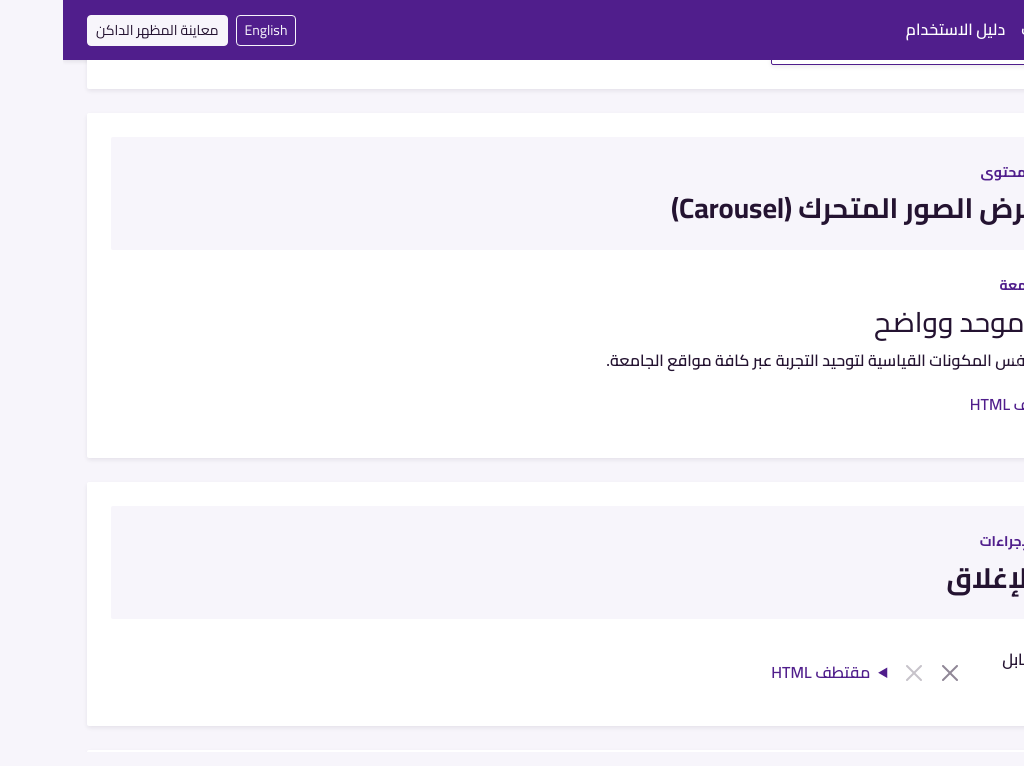
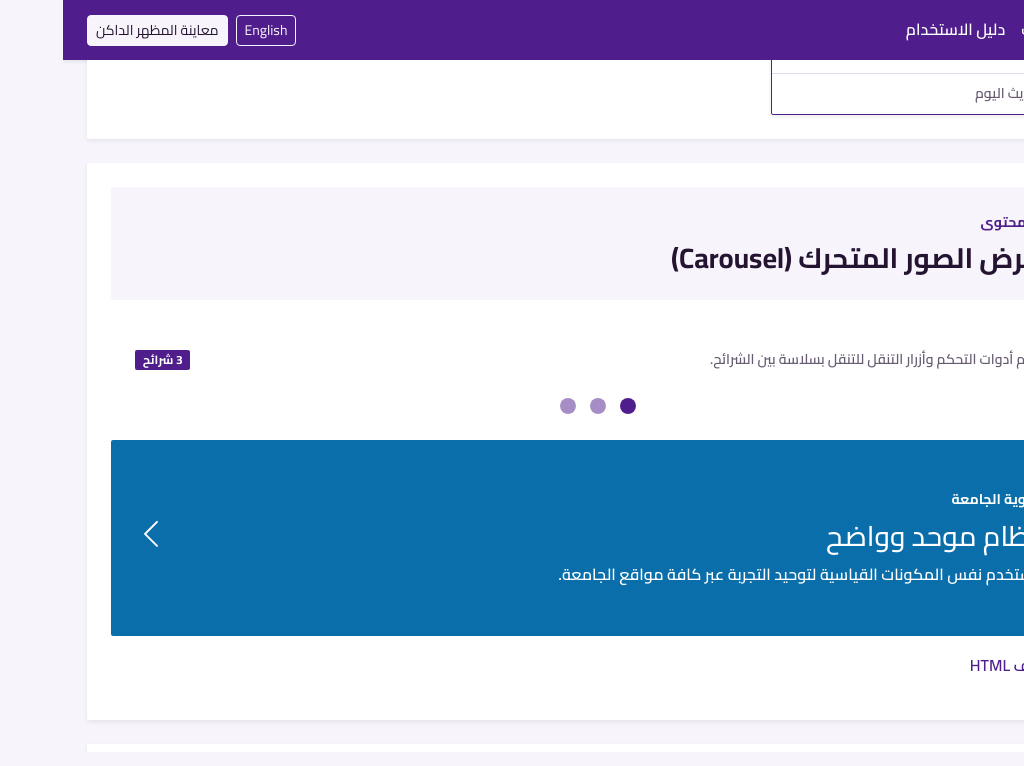
Before and after one commit to ahumaid/sru-design-system, a Vue app: page / in a window 1280 px wide. Both pictures are taken after a click on the button 535 px from the left and 406 px from the top of the page. Shown: the top 766 px of the page, without its empty margins (256-1280 px from the left). Built offline with nearby package versions, Linux system fonts and the light colour scheme.

Commit message:
Fix carousel controls and RTL support

```diff
--- a/src/components/sections/CarouselSection.vue
+++ b/src/components/sections/CarouselSection.vue
@@ -1,15 +1,18 @@
 <template>
 <section class="gallery-section" id="carousel" aria-labelledby="carousel-title">
             <div class="gallery-section-heading bg-body-tertiary border-start border-primary border-4 rounded-3 p-3 p-md-4 mb-4"><p class="small text-primary fw-bold text-uppercase mb-2">{{ $t('phrases.09-content') }}</p><h2 class="h3 fw-bold mb-0" id="carousel-title">{{ $t('labels.carousel-title') }}</h2></div>
-            <div id="demo-carousel" class="carousel slide showcase-panel p-0" data-bs-ride="false">
-              <div class="carousel-indicators"><button type="button" data-bs-target="#demo-carousel" data-bs-slide-to="0" class="active" aria-current="true" :aria-label="$t('phrases.slide-1')"></button><button type="button" data-bs-target="#demo-carousel" data-bs-slide-to="1" :aria-label="$t('phrases.slide-2')"></button><button type="button" data-bs-target="#demo-carousel" data-bs-slide-to="2" :aria-label="$t('phrases.slide-3')"></button></div>
-              <div class="carousel-inner rounded-3">
-                <div class="carousel-item active"><div class="carousel-demo-slide slide-purple"><div><p class="small text-primary fw-bold text-uppercase mb-2">{{ $t('phrases.digital-services') }}</p><h3>{{ $t('phrases.designed-for-people') }}</h3><p class="mb-0">{{ $t('copy.carouselAccessibleCaption') }}</p></div></div></div>
-                <div class="carousel-item"><div class="carousel-demo-slide slide-blue"><div><p class="small text-primary fw-bold text-uppercase mb-2">{{ $t('phrases.university-identity') }}</p><h3>{{ $t('phrases.one-clear-system') }}</h3><p class="mb-0">{{ $t('copy.carouselSharedComponents') }}</p></div></div></div>
-                <div class="carousel-item"><div class="carousel-demo-slide slide-dark"><div><p class="small text-primary fw-bold text-uppercase mb-2">{{ $t('phrases.bootstrap-components') }}</p><h3>{{ $t('phrases.built-to-adapt') }}</h3><p class="mb-0">{{ $t('copy.carouselControls') }}</p></div></div></div>
+            <div class="showcase-panel p-0">
+              <div class="d-flex align-items-center justify-content-between gap-3 px-4 pt-4"><p class="small text-secondary mb-0">{{ $t('copy.carouselControls') }}</p><span class="badge text-bg-primary">{{ $t('phrases.slide-count') }}</span></div>
+              <div class="carousel-indicators position-static justify-content-center gap-2 mb-3 pt-3"><button type="button" data-bs-target="#demo-carousel" data-bs-slide-to="0" class="active bg-primary rounded-circle w-auto h-auto p-2" aria-current="true" :aria-label="$t('phrases.slide-1')"></button><button type="button" data-bs-target="#demo-carousel" data-bs-slide-to="1" class="bg-primary rounded-circle w-auto h-auto p-2" :aria-label="$t('phrases.slide-2')"></button><button type="button" data-bs-target="#demo-carousel" data-bs-slide-to="2" class="bg-primary rounded-circle w-auto h-auto p-2" :aria-label="$t('phrases.slide-3')"></button></div>
+              <div id="demo-carousel" class="carousel slide" data-bs-ride="false">
+                <div class="carousel-inner rounded-3">
+                  <div class="carousel-item active"><div class="bg-primary text-white p-5"><div><p class="small text-white fw-bold text-uppercase mb-2">{{ $t('phrases.digital-services') }}</p><h3>{{ $t('phrases.designed-for-people') }}</h3><p class="mb-0">{{ $t('copy.carouselAccessibleCaption') }}</p></div></div></div>
+                  <div class="carousel-item"><div class="bg-info text-white p-5"><div><p class="small text-white fw-bold text-uppercase mb-2">{{ $t('phrases.university-identity') }}</p><h3>{{ $t('phrases.one-clear-system') }}</h3><p class="mb-0">{{ $t('copy.carouselSharedComponents') }}</p></div></div></div>
+                  <div class="carousel-item"><div class="bg-dark text-white p-5"><div><p class="small text-white fw-bold text-uppercase mb-2">{{ $t('phrases.bootstrap-components') }}</p><h3>{{ $t('phrases.built-to-adapt') }}</h3><p class="mb-0">{{ $t('copy.carouselControls') }}</p></div></div></div>
+                </div>
+                <button class="carousel-control-prev top-50 bottom-auto h-auto w-auto px-3 translate-middle-y opacity-100" type="button" data-bs-target="#demo-carousel" data-bs-slide="prev"><span class="p-2"><span class="carousel-control-prev-icon" aria-hidden="true"></span><span class="visually-hidden">{{ $t('phrases.previous') }}</span></span></button>
+                <button class="carousel-control-next top-50 bottom-auto h-auto w-auto px-3 translate-middle-y opacity-100" type="button" data-bs-target="#demo-carousel" data-bs-slide="next"><span class="p-2"><span class="carousel-control-next-icon" aria-hidden="true"></span><span class="visually-hidden">{{ $t('phrases.next') }}</span></span></button>
               </div>
-              <button class="carousel-control-prev" type="button" data-bs-target="#demo-carousel" data-bs-slide="prev"><span class="carousel-control-prev-icon" aria-hidden="true"></span><span class="visually-hidden">{{ $t('phrases.previous') }}</span></button>
-              <button class="carousel-control-next" type="button" data-bs-target="#demo-carousel" data-bs-slide="next"><span class="carousel-control-next-icon" aria-hidden="true"></span><span class="visually-hidden">{{ $t('phrases.next') }}</span></button>
             </div>
           </section>
 </template>
--- a/src/locales/ar.json
+++ b/src/locales/ar.json
@@ -93,6 +93,7 @@
     "updated-today": "تم التحديث اليوم",
     "featured-card": "بطاقة مميزة",
     "explore": "استكشاف",
+    "slide-count": "3 شرائح",
     "available": "متاحة",
     "digital-service": "خدمة رقمية",
     "response-time": "وقت الاستجابة",
--- a/src/locales/en.json
+++ b/src/locales/en.json
@@ -93,6 +93,7 @@
     "updated-today": "Updated today",
     "featured-card": "Featured card",
     "explore": "Explore",
+    "slide-count": "3 slides",
     "available": "Available",
     "digital-service": "Digital service",
     "response-time": "Response time",
--- a/src/styles/sru-theme.scss
+++ b/src/styles/sru-theme.scss
@@ -121,6 +121,22 @@ $form-invalid-color-dark: #ffaaa5;
 $form-invalid-border-color-dark: #ef7770;
 
 @import 'bootstrap/scss/bootstrap';
+
+// Bootstrap mirrors carousel control positions in RTL, while its embedded
+// SVG direction markers are left to rtlcss. Flip the icons explicitly so the
+// visual arrows continue to match the previous/next actions.
+html[dir='rtl'] .carousel-control-prev-icon,
+html[dir='rtl'] .carousel-control-next-icon {
+    transform: scaleX(-1);
+}
+
+.carousel > .carousel-control-prev,
+.carousel > .carousel-control-next {
+    top: 50% !important;
+    bottom: auto !important;
+    height: auto !important;
+    transform: translateY(-50%) !important;
+}
 
 .card {
     box-shadow: $box-shadow-sm;
```
Also changed, not shown: public/design-system/sru-theme.css.
